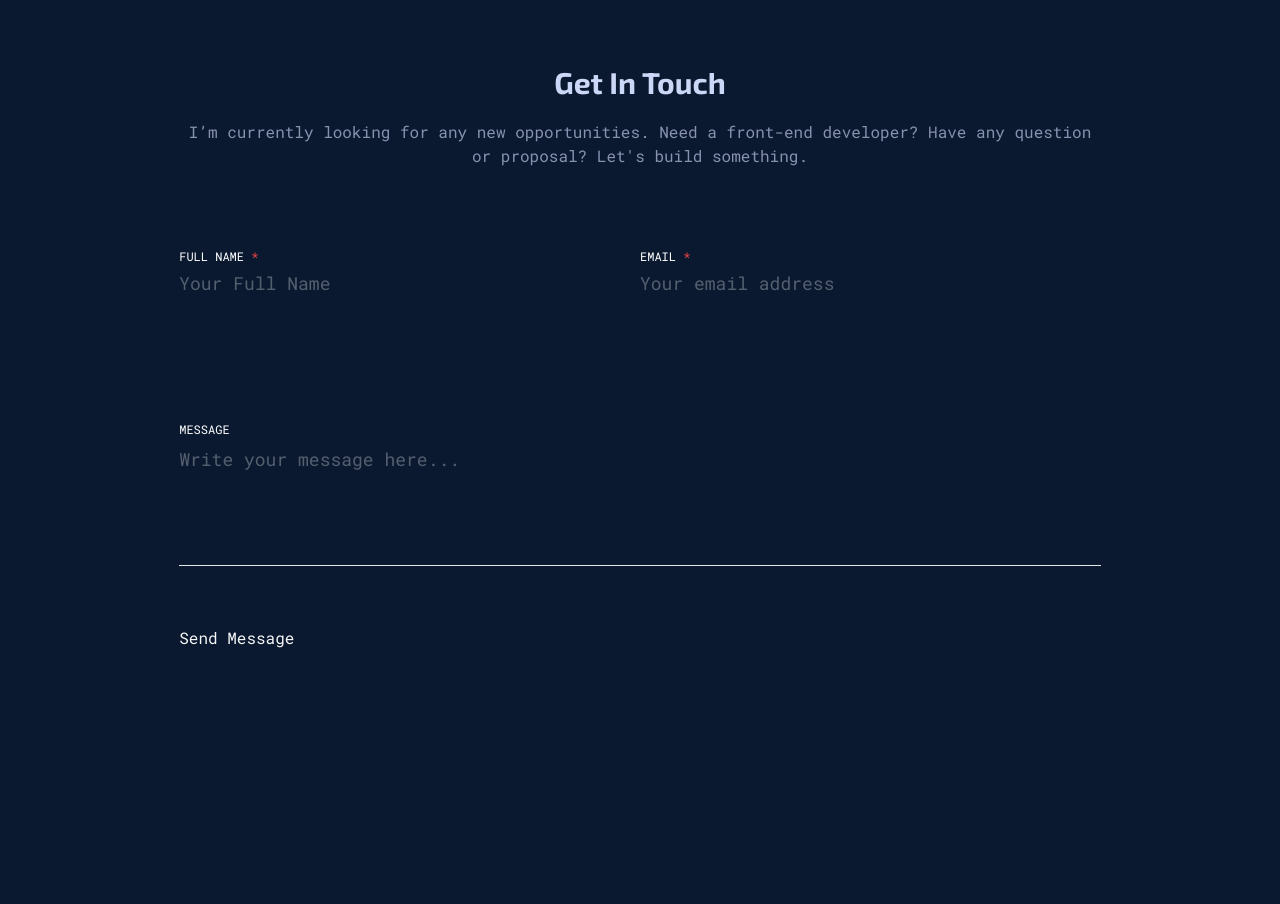
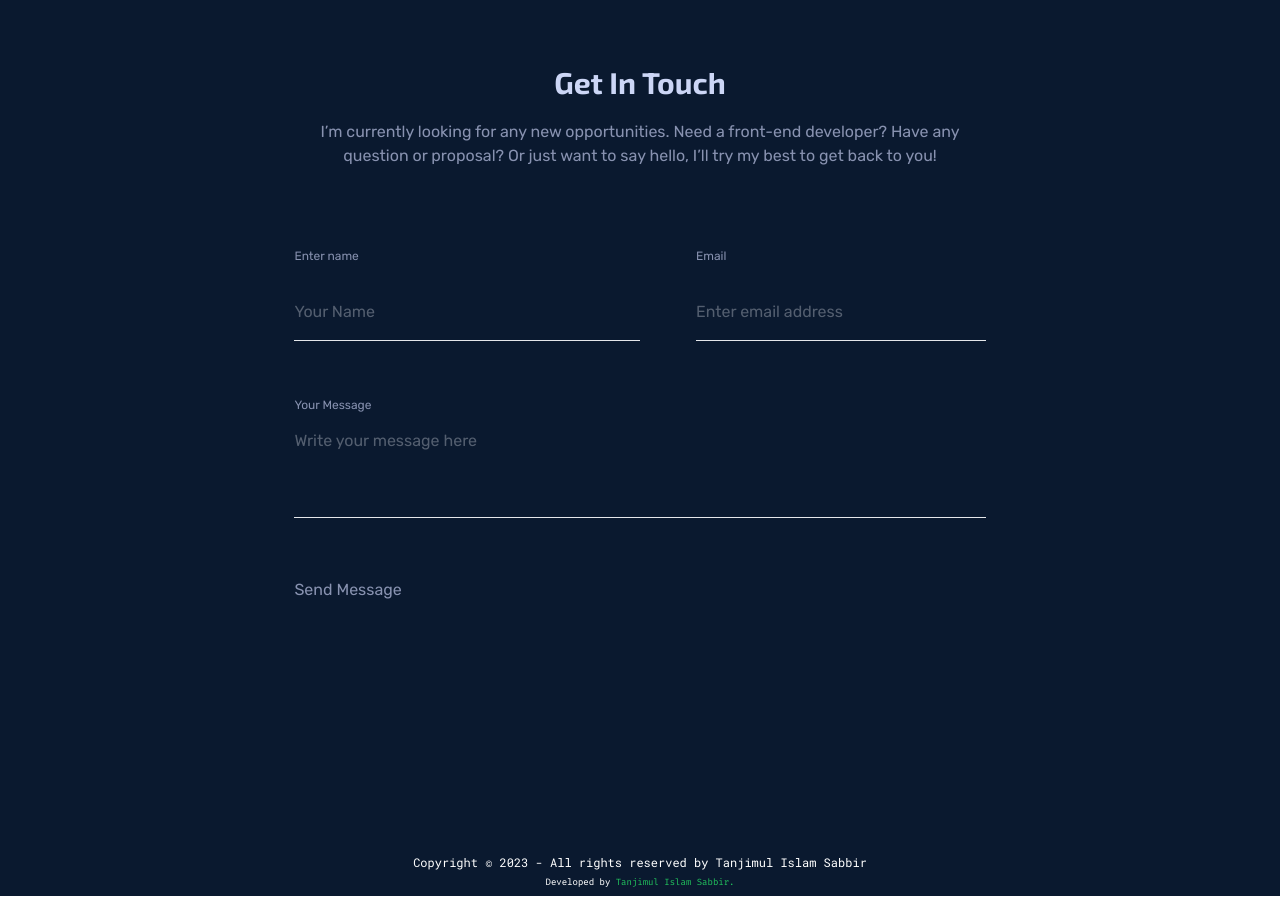
Before and after one commit to TanjimulSabbir/my-portfolio, a React (Vite) app: page / in a window 1280 px wide. Shown: the part 3080-3984 px from the top of the page. Built offline with nearby package versions, Linux system fonts and the light colour scheme; a web font is replaced by a local one.

Commit message:
contact-page-designing

```diff
--- a/src/Components/Pages/Contact/Contact.jsx
+++ b/src/Components/Pages/Contact/Contact.jsx
@@ -2,34 +2,32 @@ import React from 'react'
 
 const Contact = () => {
     return (
-        <div id='contact' className='mid-lg:w-4/5 py-24 mx-auto'>
+        <div id='contact' className='mid-lg:w-3/5 py-24 mx-auto'>
             <div>
                 <div className='mb-20 text-center'>
                     <h1 className='Exo2_SanSer TitleText font-bold text-[#ccd6f6] mb-5'>Get In Touch</h1>
-                    <p className="text-custom-BgColor text-center">I’m currently looking for any new opportunities. Need a front-end developer? Have any question or proposal? Let's build something.
+                    <p className="text-custom-BgColor text-center rubik">I’m currently looking for any new opportunities. Need a front-end developer? Have any question or proposal? Or just want to say hello, I’ll try my best to get back to you!
                     </p>
                 </div>
-                <div className='grid grid-rows-2'>
-                    <div className='grid grid-cols-2'>
+                <div className='mid-lg:grid grid-rows-2 rubik text-custom-TextColor'>
+                    <div className='mid-lg:grid grid-cols-2 space-x-14'>
                         <div className="mb-7 flex flex-col">
-                            <label htmlFor="fullName" className="text-xs uppercase text-white">Full Name <span
-                                className="text-red-500">*</span></label>
+                            <label htmlFor="fullName" className="text-xs">Enter name</label>
                             <input type="text" name="fullname" id="fullName"
-                                placeholder="Your Full Name"
-                                className="ContactPlaceHolder placeholder:Roboto" />
+                                placeholder="Your Name"
+                                className="ContactPlaceHolder placeholder:rubik mt-5" />
                         </div>
                         <div className="mb-7 flex flex-col">
-                            <label htmlFor="email" className="text-xs uppercase text-white">Email <span
-                                className="text-red-500">*</span></label>
-                            <input type="email" name="email" id="email" placeholder="Your email address"
-                                className="ContactPlaceHolder placeholder:font-Inter" />
+                            <label htmlFor="email" className="text-xs">Email</label>
+                            <input type="email" name="email" id="email" placeholder="Enter email address"
+                                className="ContactPlaceHolder placeholder:rubik mt-5" />
                         </div>
                     </div>
-                    <div className="mb-7 flex flex-col border-b pb-10 border-Primary">
-                        <label htmlFor="message" className="text-xs uppercase text-white">Message</label>
+                    <div className="mb-7 flex flex-col">
+                        <label htmlFor="message" className="text-xs">Your Message</label>
                         <textarea id="message" name="message" rows="3"
-                            placeholder="Write your message here..."
-                            className="ContactPlaceHolder resize-none placeholder:font-Inter"></textarea>
+                            placeholder="Write your message here"
+                            className="ContactPlaceHolder border-b resize-none placeholder:rubik"></textarea>
                     </div>
                     <div data-aos="fade-down" data-aos-duration="700">
                         <div className="mt-8 max-w-fit">
--- a/src/index.css
+++ b/src/index.css
@@ -34,6 +34,6 @@
     }
 
     .ContactPlaceHolder {
-        @apply placeholder:opacity-50 border-none bg-transparent focus:outline-none py-2 placeholder:text-lg;
+        @apply placeholder:opacity-50 border-b bg-transparent focus:outline-none py-4;
     }
 }
```
